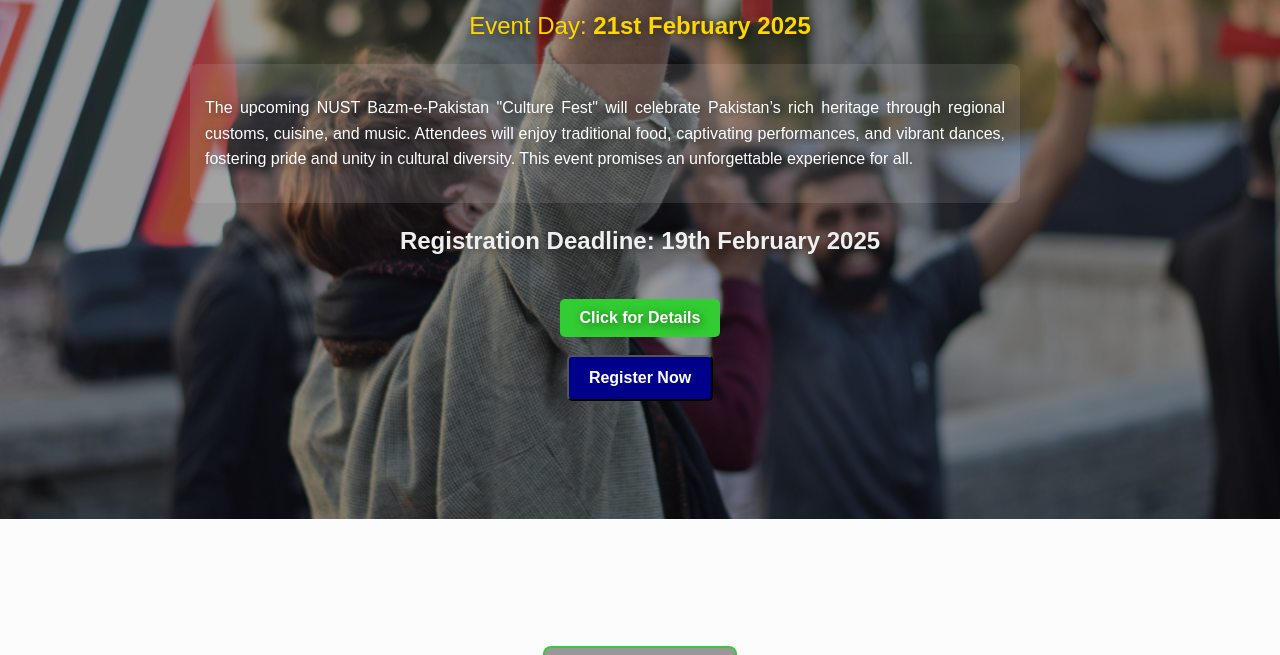
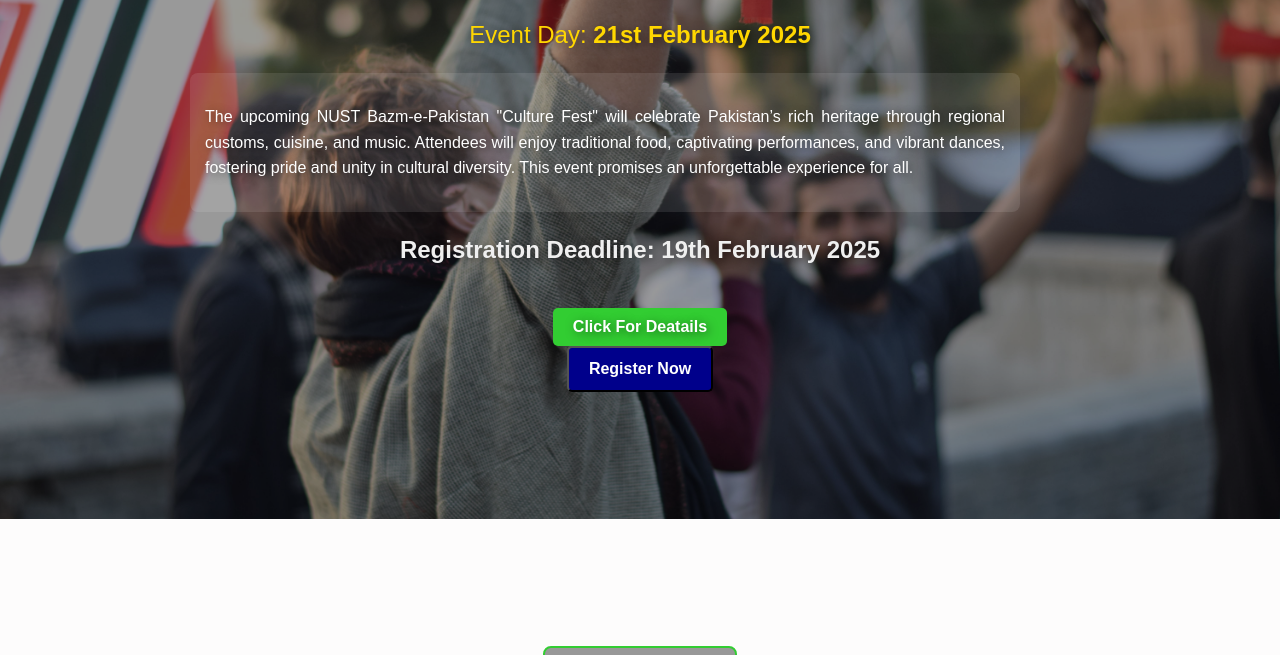
Before and after one commit to modasir321/ncf, a plain HTML site: page index.html in a window 1280 px wide. Shown: the part 445-1100 px from the top of the page. Drawn offline with Linux system fonts and the light colour scheme.

Commit message:
Update index.html

```diff
--- a/index.html
+++ b/index.html
@@ -39,7 +39,8 @@
             </div>
             <p class="registration-deadline"><strong>Registration Deadline: <span>19th February 2025</span></strong></p>
             <!-- Add the "Click for Details" button -->
-            <a href="https://drive.google.com/uc?export=download&id=1nXfxeCjzIp7Pn4z5F3XU2u8T4yMGzGcf" class="details-btn" target="_blank">Click for Details</a><br>
+            <a href="https://drive.google.com/uc?export=download&id=15opQ9cJVqqjJQbQ4pxHqL2FsWA9tYFf-" class="details-btn" target="_blank">Click For Deatails</a>
+
             <br>
             <!-- Register Now Button -->
             <button id="register-btn" class="register-btn">Register Now</button>
```
